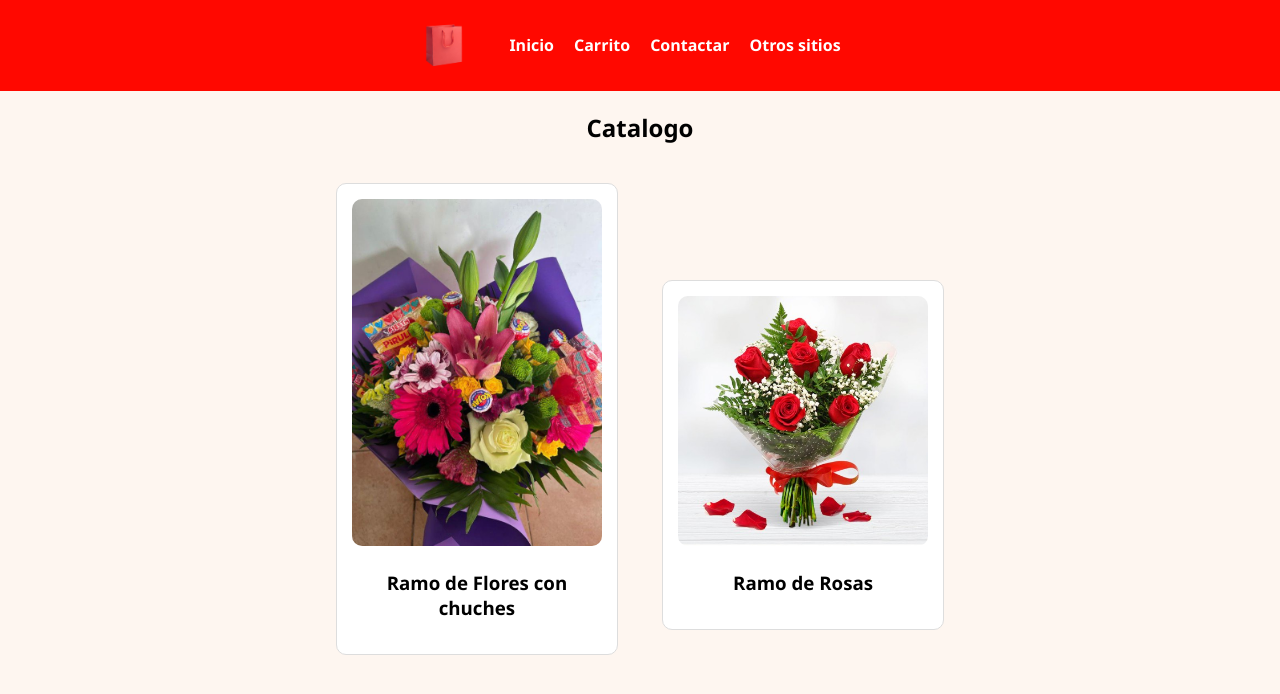
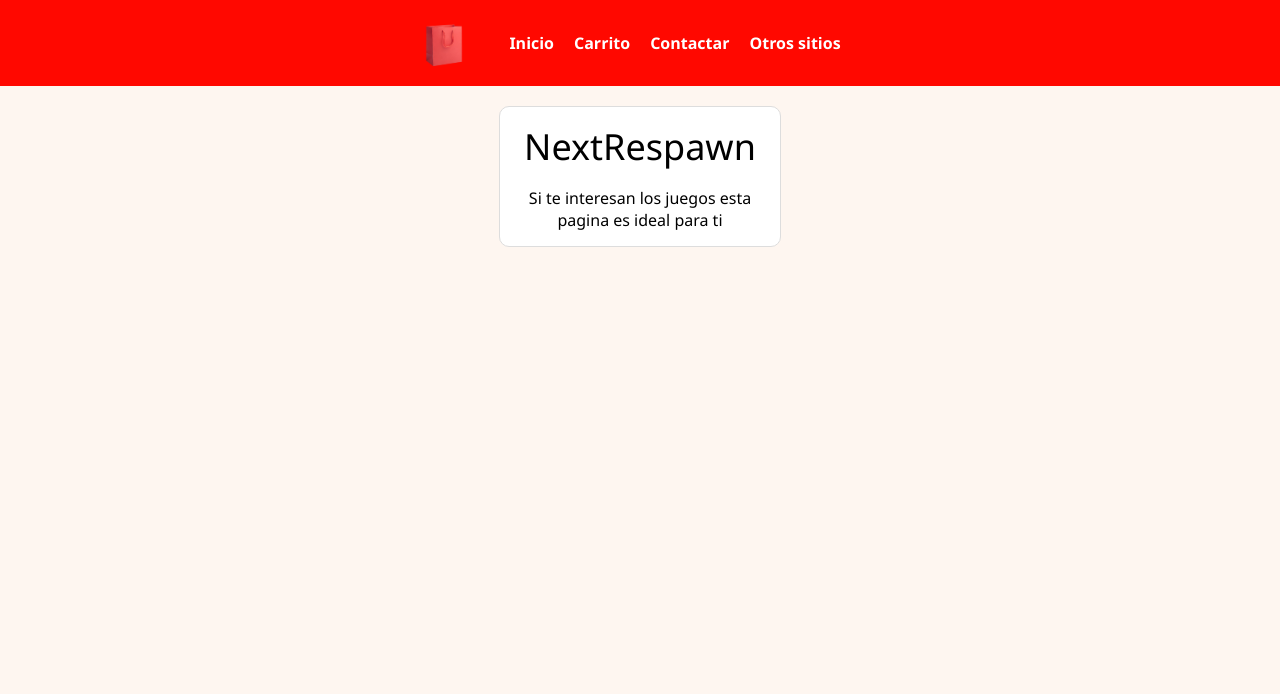
Before and after one commit to RubenVS44/RubenVS44.github.io, a plain HTML site: page sitios.html in a window 1280 px wide. Drawn offline with Linux system fonts and the light colour scheme.

Commit message:
Add files via upload

```diff
--- a/estilos.css
+++ b/estilos.css
@@ -17,7 +17,6 @@ header .logo img {
 }
 
 nav ul {
-    list-style: none;
     display: flex;
 }
 
--- a/Pagina web/flores.html
+++ b/sitios.html
@@ -1,10 +1,10 @@
-<!DOCTYPE html>
+<DOCTYPE html>
 <html lang="es">
 <head>
     <meta charset="UTF-8">
     <link rel="icon" href="imagenes/logo.png" type="image/x-icon">
     <meta name="viewport" content="width=device-width, initial-scale=1.0">
-    <title>Flores-Tienda de regalos</title>
+    <title>Sitios-Tienda de regalos</title>
 </head>
 <body>
     <header>
@@ -17,23 +17,13 @@
                 <li><a href="#">Carrito</a></li>
                 <li><a href="#">Contactar</a></li>
                 <li><a href="sitios.html">Otros sitios</a></li>
+            </nav>
     </header>
 
-  <div class="principal">
-        <h2>Catalogo</h2>
-  </div>
-
     <div class="producto">
-     <img src="imagenes/flores.jpg" alt="flores">
-        <h3>Ramo de Flores con chuches</h3>
+        <a href="https://carlitos2202.github.io/"> NextRespawn</a>
+        <p>Si te interesan los juegos esta pagina es ideal para ti</p>
     </div>
-
-
-    <div class="producto">
-     <img src="imagenes/rosas.jpg" alt="rosas">
-        <h3>Ramo de Rosas</h3>
-    </div>
-
 
  <style>
 
@@ -80,11 +70,18 @@ nav ul li a:hover {
     display: inline-table;
     width: 250px;
     background-color: #ffff;
+
 }
 .producto img {
     width: 100%;
     border-radius: 10px;
 }
+.producto a{
+    color : black;
+    font-size: 36px;
+    text-decoration: none;
+}
+
 
 </style>
 
```
Also changed, not shown: index.html (+12 -3 lines).
